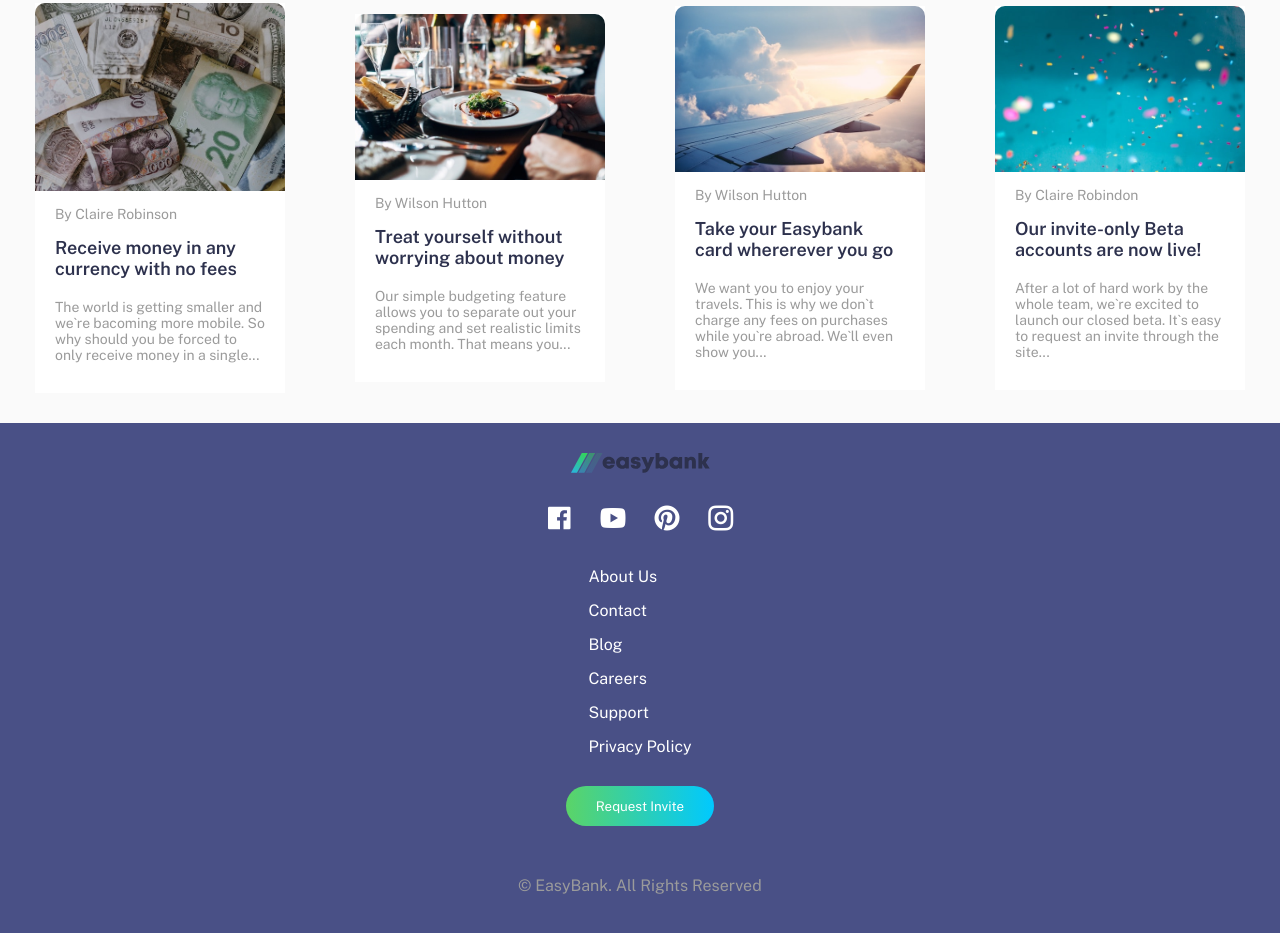
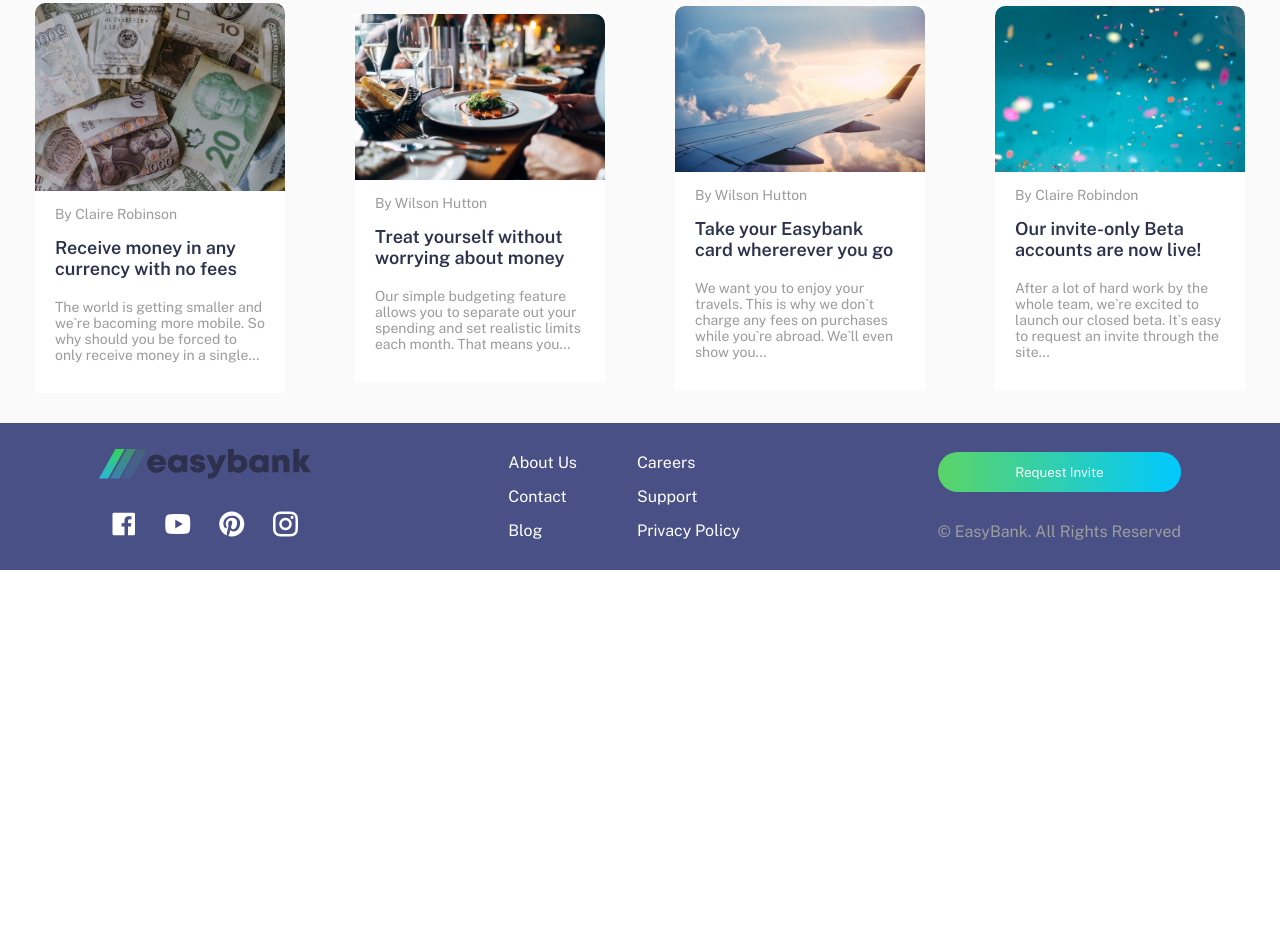
Before and after one commit to HenriqueSchell/easybank, a plain HTML site: page index.html in a window 1280 px wide. Shown: the part 1366-2299 px from the top of the page. After the commit the page ends 1936 px from the top, so only its background shows below. Drawn offline with nearby package versions, Linux system fonts and the light colour scheme.

Commit message:
Projeto finalizado

```diff
--- a/index.html
+++ b/index.html
@@ -154,6 +154,38 @@
         <p>&copy; EasyBank. All Rights Reserved</p>
     </footer>
 
+    <footer class="desktop-footer">
+        <div class="img-social">
+            <img src="src/images/logo.svg" alt="logo easybank">
+            <div class="social">
+                <i class="ri-facebook-box-fill icon"></i>
+                <i class="ri-youtube-fill icon"></i>
+                <i class="ri-pinterest-fill icon"></i>
+                <i class="ri-instagram-line icon"></i>
+            </div>
+        </div>
+        <div class="menu-footer">
+            <div class="options1">
+                <ul class="list-menu-footer">
+                    <li><a class="menu-item" href="#">About Us</a></li>
+                    <li><a class="menu-item" href="#">Contact</a></li>
+                    <li><a class="menu-item" href="#">Blog</a></li>
+                </ul>
+            </div>
+            <div class="options2">
+                <ul class="list-menu-footer">
+                    <li><a class="menu-item" href="#">Careers</a></li>
+                    <li><a class="menu-item" href="#">Support</a></li>
+                    <li><a class="menu-item" href="#">Privacy Policy</a></li>
+                </ul>
+            </div>
+        </div>
+        <div class="btn-copy">
+            <input class="btn-footer" type="button" value="Request Invite">
+            <p class="text-copy">&copy; EasyBank. All Rights Reserved</p>
+        </div>
+    </footer>
+
 <script src="src/assets/js/script.js"></script>
 </body>
 </html>
--- a/src/assets/css/desktop.css
+++ b/src/assets/css/desktop.css
@@ -154,3 +154,66 @@
 .article{
     width: 250px;
 }
+
+.article > h2{
+    cursor: pointer;
+}
+
+.article > h2:hover{
+    color: #39b9a4;
+}
+
+.mobile-footer{
+    display: none;
+}
+
+.desktop-footer{
+    display: flex;
+    justify-content: space-around;
+    flex-direction: row;
+    align-items: center;
+}
+
+.menu-footer{
+    display: flex;
+    flex-direction: row;
+    gap: 60px;
+}
+
+.btn-copy{
+    display: flex;
+    flex-direction: column;
+    justify-content: center;
+    gap: 30px;
+}
+
+.img-social{
+    display: flex;
+    flex-direction: column;
+    gap: 30px;
+}
+
+.text-copy{
+    color: #9e9e9e;
+}
+
+.btn-footer{
+    cursor: pointer;
+}
+
+.btn-footer:hover{
+    transform: scale(1.1);
+    transition: 0.5s;
+}
+
+.menu-item:hover{
+    color: #4caf86;
+}
+
+.icon{
+    cursor: pointer;
+}
+
+.icon:hover{
+    color: #39b9a4;
+}
--- a/src/assets/css/mobile-first.css
+++ b/src/assets/css/mobile-first.css
@@ -263,3 +263,7 @@ footer > p{
     margin: 50px 0;
     color: #9b9b9b;
 }
+
+.desktop-footer{
+    display: none;
+}
```
